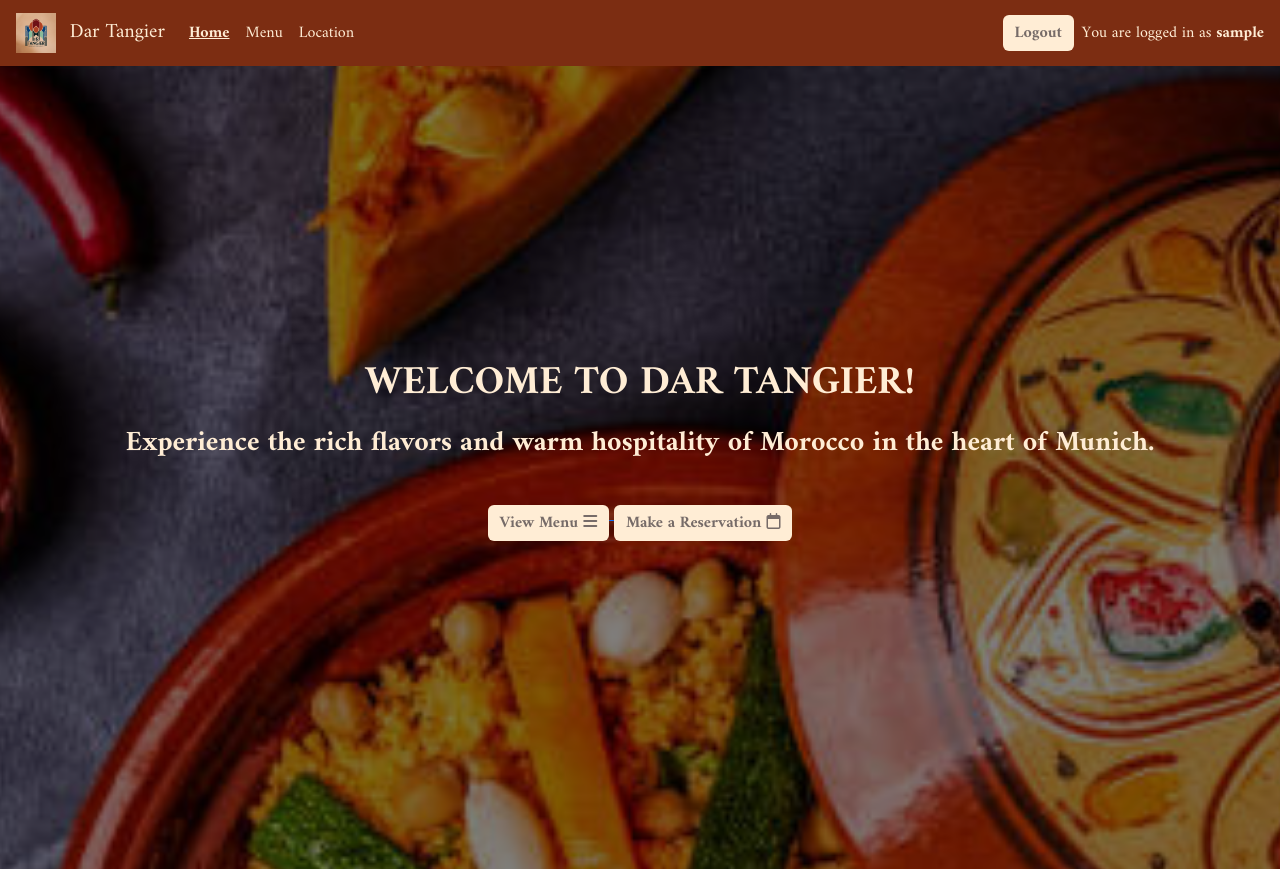
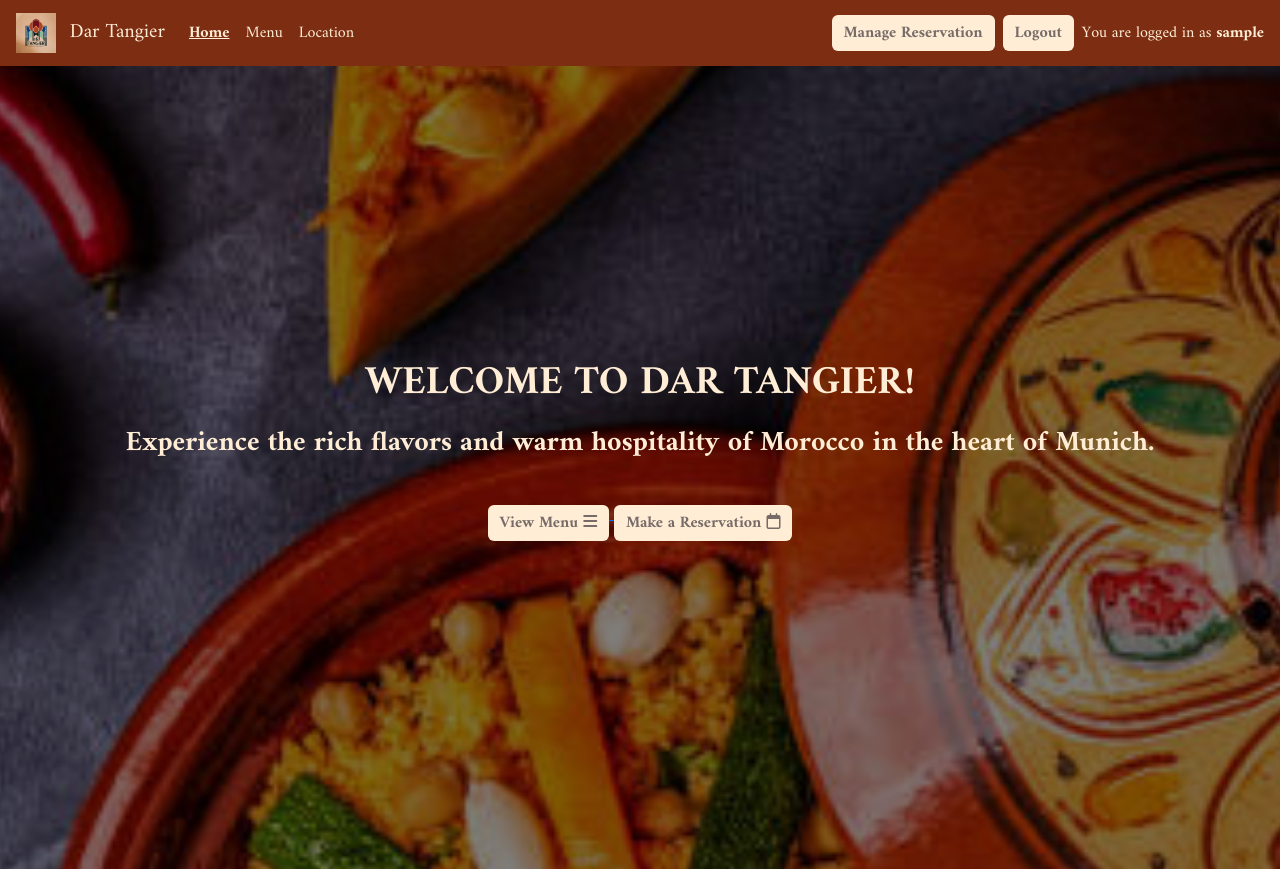
Before and after one commit to BilalEssafi1/dar-tangier-project, a Django app: page / in a window 1280 px wide. Shown: the top 869 px of the page. Run offline with Django 4.2, Linux system fonts and the light colour scheme; the visitor is signed in with stand-in values (Sample User, id 1); some libraries are stand-ins or nearby versions.

Commit message:
Added update and delte functionlaity for reservation.

```diff
--- a/templates/base.html
+++ b/templates/base.html
@@ -61,6 +61,7 @@
                   <!-- Authentication Links for Small Screens (dropdown menu) -->
                   {% if user.is_authenticated %}
                     <li class="nav-item d-block d-sm-none">
+                        <a class="btn btn-primary btn-sand ms-2" href="{% url 'manage_reservations' %}">Manage Reservation</a>
                         <a class="nav-link" href="{% url 'account_logout' %}">Logout</a>
                         <p class="mb-0 ms-2 nav-link" style="display: inline;">You are logged in as <strong>{{ user.username }}</strong></p>
                      </li>
@@ -76,6 +77,7 @@
                 <!-- Authentication Buttons for Larger Screens -->
                 <div class="ms-auto d-none d-sm-flex align-items-center">
                     {% if user.is_authenticated %}
+                    <a class="btn btn-primary btn-sand ms-2" href="{% url 'manage_reservations' %}">Manage Reservation</a>
                     <a class="btn btn-primary btn-sand ms-2" href="{% url 'account_logout' %}">Logout</a>
                     <p class="mb-0 ms-2 nav-link">You are logged in as <strong>{{ user.username }}</strong></p>
                     {% else %}
--- a/website/urls.py
+++ b/website/urls.py
@@ -8,6 +8,9 @@ urlpatterns = [
     path('location/', views.location, name='location'),
     path('make-reservation/', views.make_reservation, name='make_reservation'),
     path('reservation-success/', views.reservation_success, name='reservation_success'),
+    path('manage-reservations/', views.manage_reservations, name='manage_reservations'),
+    path('reservation/<int:reservation_id>/update/', views.update_reservation, name='update_reservation'),
+    path('reservation/<int:reservation_id>/delete/', views.delete_reservation, name='delete_reservation'),
     path("accounts/", include("allauth.urls")),
     path('summernote/', include('django_summernote.urls'))
     ]
--- a/website/views.py
+++ b/website/views.py
@@ -4,6 +4,10 @@ from django.views import generic
 from .models import Table, Reservation
 from .forms import ReservationForm
 from django.contrib.auth.decorators import login_required
+from django.shortcuts import get_object_or_404
+from django.http import HttpResponseRedirect
+from django.urls import reverse
+from django.contrib import messages
 
 # Create your views here.
 
@@ -21,6 +25,7 @@ def location_view(request):
     google_maps_api_key = os.environ.get('GOOGLE_MAPS_API_KEY')
     return render(request, 'location.html', {'google_maps_api_key': google_maps_api_key})
 
+# Make a reservation
 @login_required
 def make_reservation(request):
     if request.method == 'POST':
@@ -35,3 +40,30 @@ def make_reservation(request):
 
 def reservation_success(request):
     return render(request, 'account/reservation_success.html')
+
+# Manage reservations
+@login_required
+def manage_reservations(request):
+    reservations = Reservation.objects.filter(user=request.user)
+    return render(request, 'account/manage_reservations.html', {'reservations': reservations})
+
+# Update a reservation
+@login_required
+def update_reservation(request, reservation_id):
+    reservation = get_object_or_404(Reservation, id=reservation_id, user=request.user)
+    form = ReservationForm(request.POST or None, instance=reservation, user=request.user)
+    if form.is_valid():
+        form.save()
+        messages.success(request, "Reservation updated successfully!")
+        return HttpResponseRedirect(reverse('reservation_success'))
+    return render(request, 'account/reservation_update.html', {'form': form})
+
+# Delete a reservation
+@login_required
+def delete_reservation(request, reservation_id):
+    reservation = get_object_or_404(Reservation, id=reservation_id, user=request.user)
+    if request.method == 'POST':
+        reservation.delete()
+        messages.success(request, "Reservation deleted successfully.")
+        return HttpResponseRedirect(reverse('index'))
+    return render(request, 'account/reservation_confirm_delete.html', {'reservation': reservation})
```
Also changed, not shown: templates/account/manage_reservations.html (added, +41 -0 lines), templates/account/reservation_confirm_delete.html (added, +19 -0 lines), templates/account/reservation_update.html (added, +19 -0 lines).
